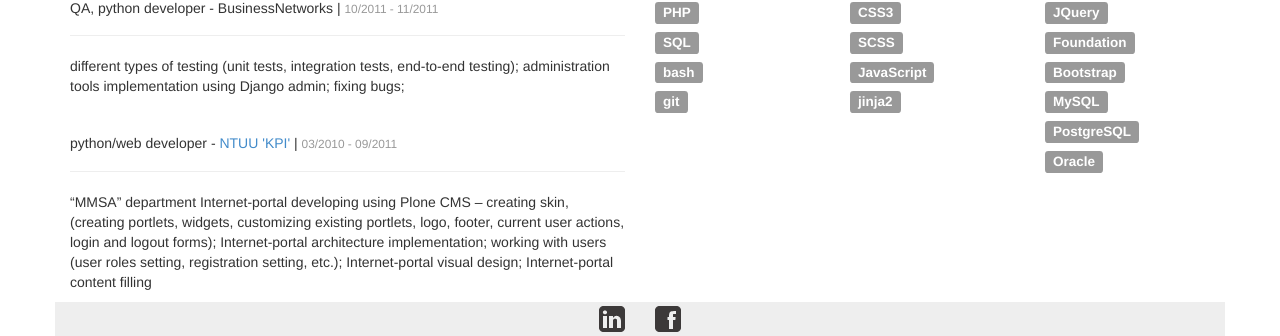
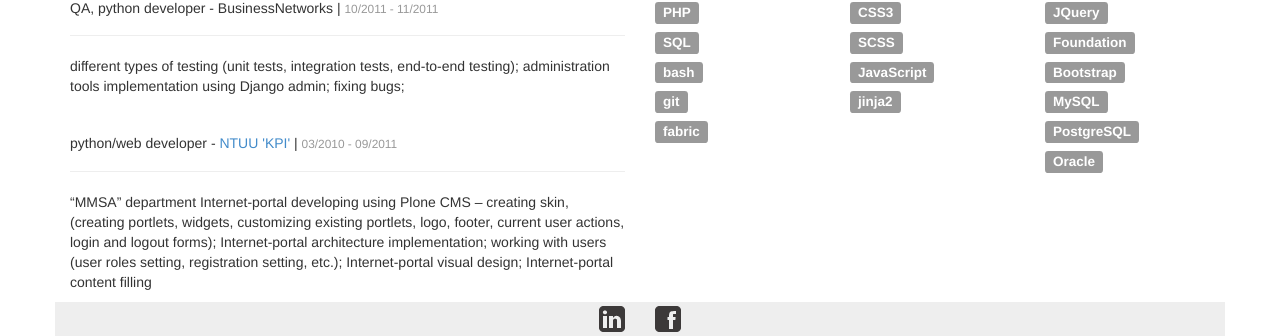
Before and after one commit to ikudriavtsev/personal, a Flask app: page / in a window 1280 px wide. Shown: the part 828-1164 px from the top of the page. Run offline with Flask 2, Linux system fonts and the light colour scheme.

Commit message:
more skills.

```diff
--- a/templates/index.html
+++ b/templates/index.html
@@ -107,6 +107,7 @@
                 <h4><span class="label label-default">SQL</span></h4>
                 <h4><span class="label label-default">bash</span></h4>
                 <h4><span class="label label-default">git</span></h4>
+                <h4><span class="label label-default">fabric</span></h4>
               </div>
               <div class="col-xs-4">
                 <h4><span class="label label-default">HTML5</span></h4>
```
